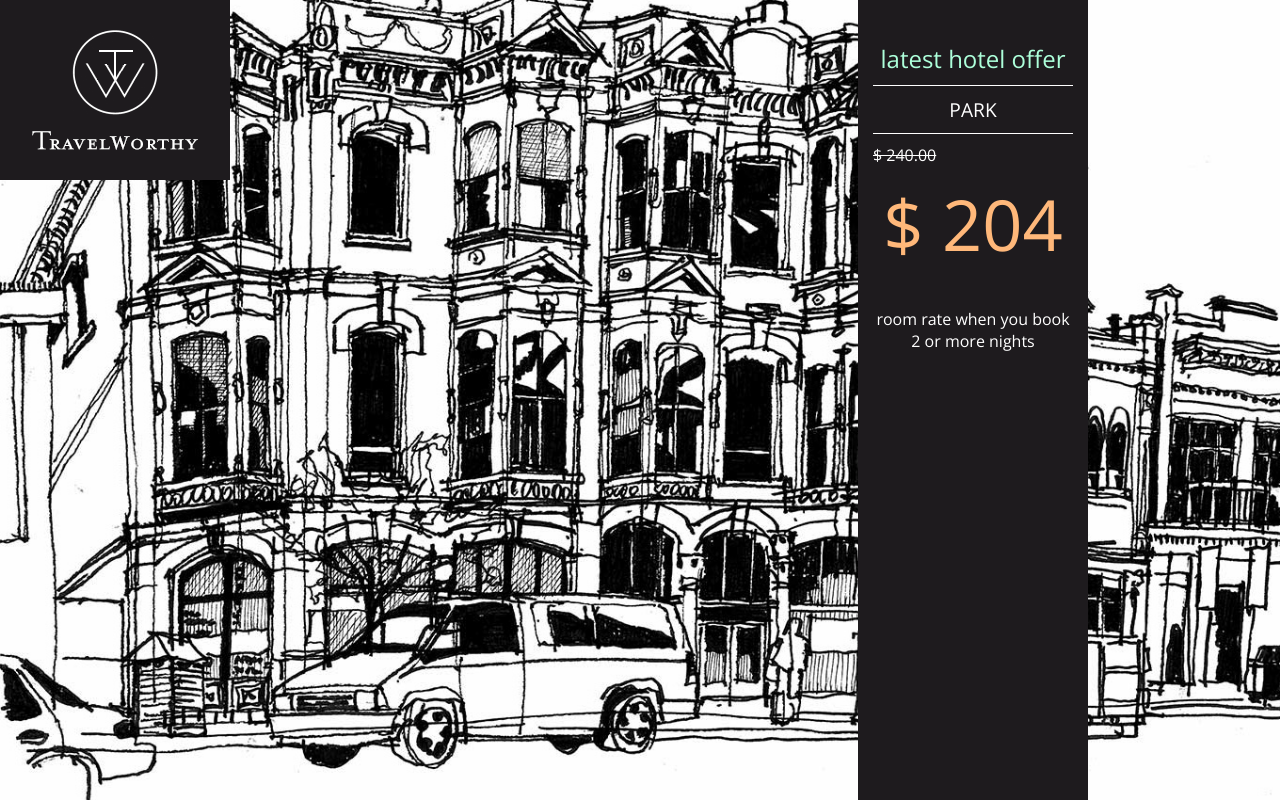
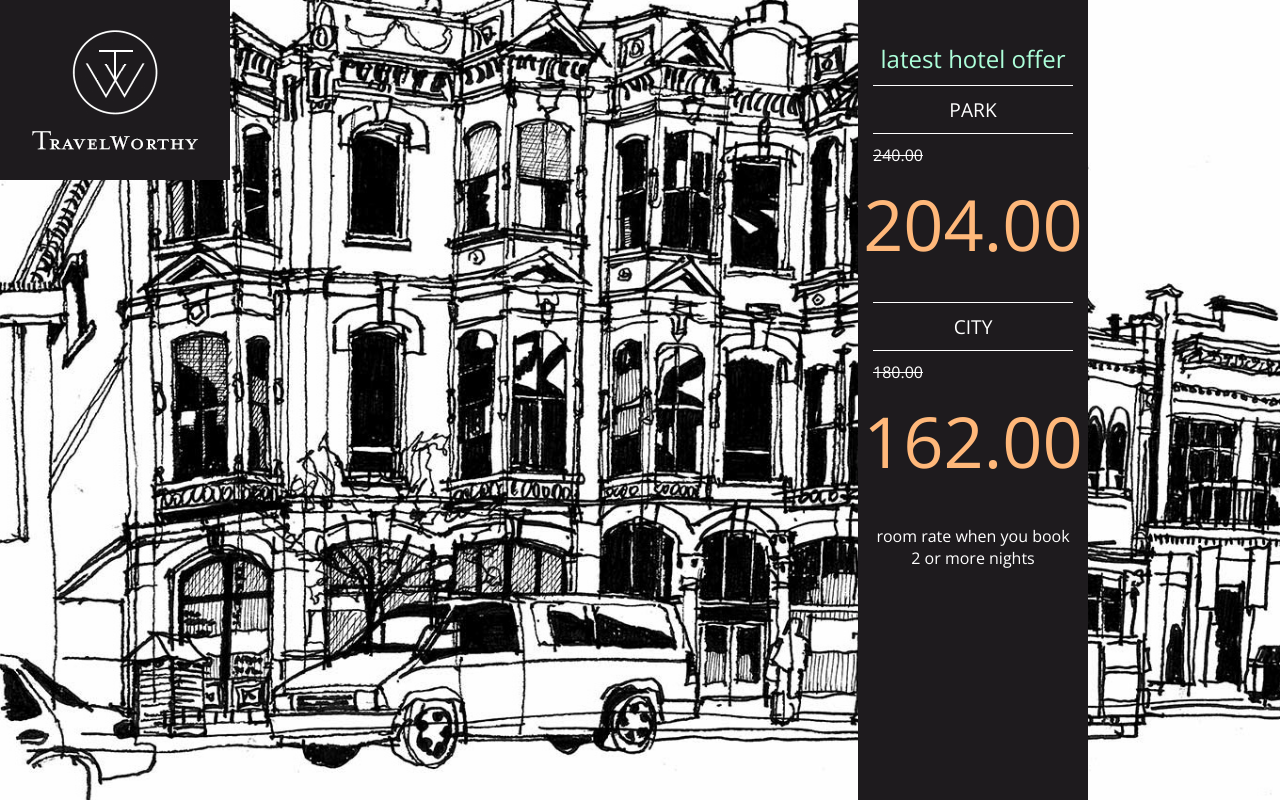
Before and after one commit to Ovii2/Viko, a plain HTML site: page 01.web/01.mini-tasks/08_mini_uzduotis/03.Objektas/object.html in a window 1280 px wide. Drawn offline with nearby package versions, Linux system fonts and the light colour scheme.

Commit message:
update task 8

```diff
--- a/01.web/01.mini-tasks/08_mini_uzduotis/03.Objektas/object.css
+++ b/01.web/01.mini-tasks/08_mini_uzduotis/03.Objektas/object.css
@@ -5,7 +5,8 @@
 
 body {
   background-color: #fff;
-  background: url("/images/travelworthy-backdrop.jpg") no-repeat center center fixed;
+  background: url("/images/travelworthy-backdrop.jpg") no-repeat center center
+    fixed;
   -webkit-background-size: cover;
   -moz-background-size: cover;
   -o-background-size: cover;
@@ -57,7 +58,7 @@ p + h2 {
 
 /* details in the black bar */
 
-#hotelName {
+.hotelName {
   text-transform: uppercase;
   text-align: center;
   font-size: 120%;
@@ -67,19 +68,19 @@ p + h2 {
   padding: 10px 0;
 }
 
-#roomRate {
+.roomRate {
   text-decoration: line-through;
   display: inline-block;
   float: left;
   padding-top: 10px;
 }
 
-#specialRate {
+.specialRate {
   font-size: 440%;
   color: #ffb87a;
   display: inline-block;
   padding: 10px 0 20px 0;
-  margin: 0;
+  margin: 0 -10px;
 }
 
 #offerEnds {
--- a/01.web/01.mini-tasks/08_mini_uzduotis/03.Objektas/object.html
+++ b/01.web/01.mini-tasks/08_mini_uzduotis/03.Objektas/object.html
@@ -1,4 +1,4 @@
-<!doctype html>
+<!DOCTYPE html>
 <html>
   <head>
     <title>Objects - Example</title>
@@ -9,9 +9,7 @@
     <h1>TravelWorthy</h1>
     <div id="info">
       <h2>latest hotel offer</h2>
-      <div id="hotelName"></div>
-      <div id="roomRate"></div>
-      <div id="specialRate"></div>
+      <div class="hotels"></div>
       <p>room rate when you book 2 or more nights</p>
       <div id="offerEnds"></div>
     </div>
--- a/01.web/01.mini-tasks/08_mini_uzduotis/03.Objektas/object.js
+++ b/01.web/01.mini-tasks/08_mini_uzduotis/03.Objektas/object.js
@@ -1,16 +1,27 @@
-const hotel = {
-  name: "Park",
-  roomRate: 240,
-  discount: 15,
-  offerPrice() {
+function Hotel(name, roomRate, discount) {
+  this.name = name;
+  this.roomRate = roomRate;
+  this.discount = discount;
+  this.offerPrice = function () {
     return this.roomRate * ((100 - this.discount) / 100);
-  },
-};
+  };
+}
 
-let hotelName = document.getElementById("hotelName");
-let roomRate = document.getElementById("roomRate");
-let specialRate = document.getElementById("specialRate");
+const hotelPark = new Hotel("Park", 240, 15);
+const hotelCity = new Hotel("City", 180, 10);
 
-hotelName.textContent = hotel.name;
-roomRate.textContent = `$ ${hotel.roomRate.toFixed(2)}`;
-specialRate.textContent = `$ ${hotel.offerPrice()}`;
+const hotels = [hotelPark, hotelCity];
+
+const hotelsHtml = hotels
+  .map((hotel) => {
+    return `
+  <div class="hotelName">${hotel.name}</div>
+  <div class="roomRate">${hotel.roomRate.toFixed(2)}</div>
+  <div class="specialRate">${hotel.offerPrice().toFixed(2)}</div>
+  `;
+  })
+  .join("");
+
+const hotelsEl = document.querySelector(".hotels");
+
+hotelsEl.innerHTML = hotelsHtml;
```
